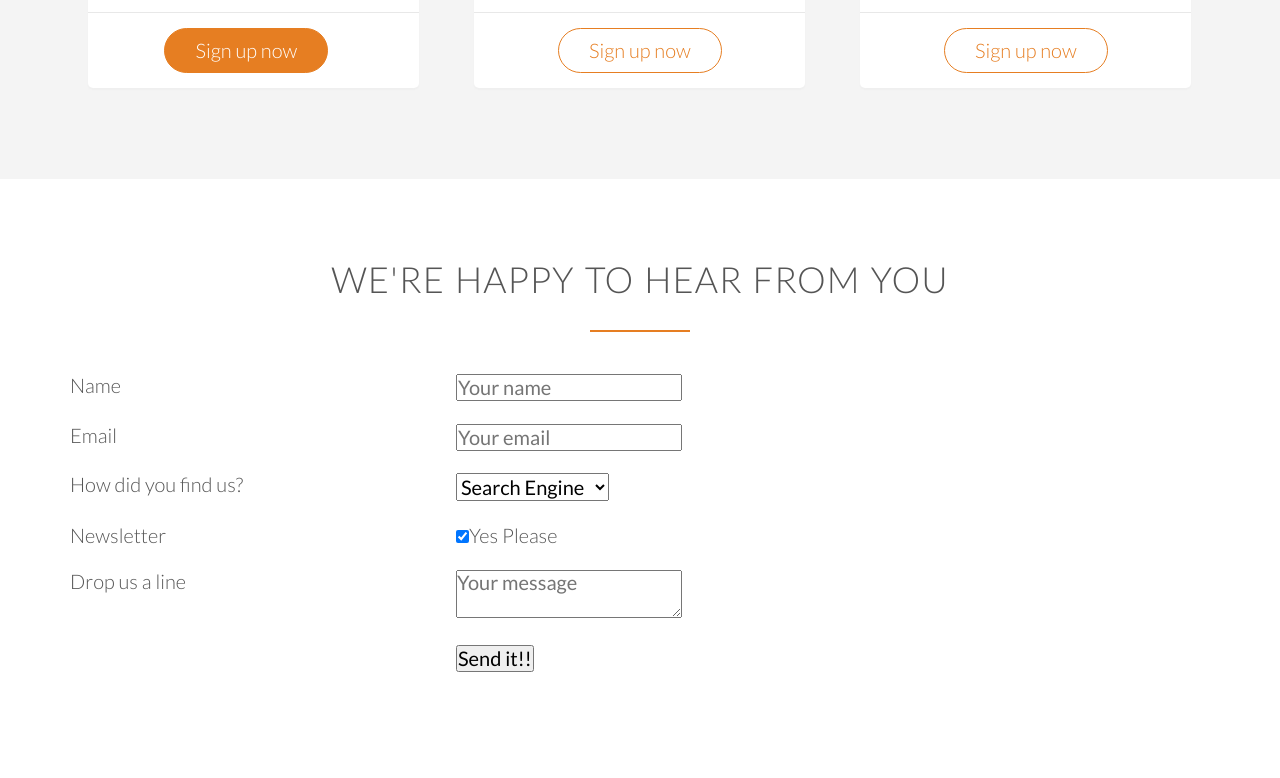
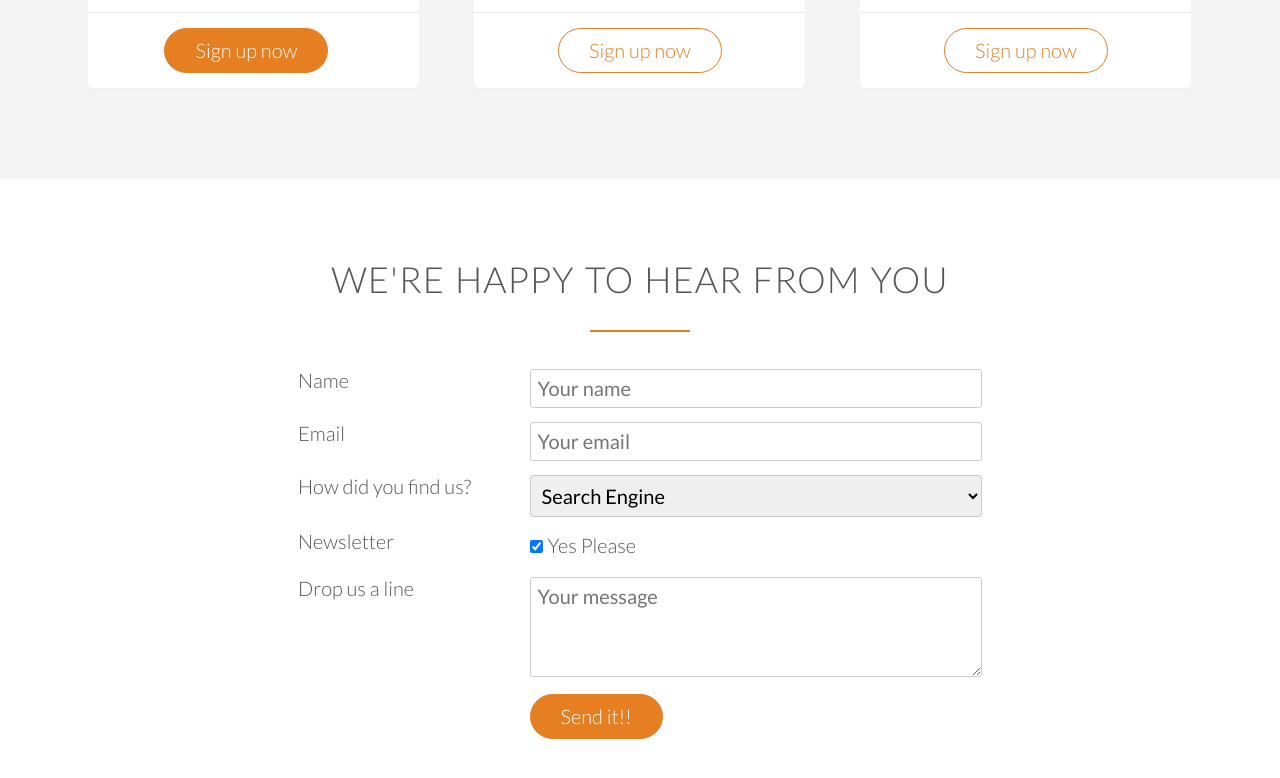
Before and after one commit to xTurbeaux/omnifood, a plain HTML site: page index.html in a window 1280 px wide. Shown: the part 4611-5389 px from the top of the page. Drawn offline with Linux system fonts and the light colour scheme; files whose address does not match are found by name.

Commit message:
css for contact form

```diff
--- a/resources/css/style.css
+++ b/resources/css/style.css
@@ -142,7 +142,8 @@ a:active {
 /* BUTTONS */
 
 .btn:link,
-.btn:visited {
+.btn:visited,
+input[type=submit] {
     display: inline-block;
     padding: 10px 30px;
     font-weight: 300;
@@ -152,7 +153,8 @@ a:active {
 }
 
 .btn-full:link,
-.btn-full:visited {
+.btn-full:visited,
+input[type=submit] {
     background-color: #e67e22;
     border: 1px solid #e67e22;
     color: #fff;
@@ -166,7 +168,9 @@ a:active {
 }
 
 .btn:hover,
-.btn:active {
+.btn:active,
+input[type=submit]:hover,
+input[type=submit]:active {
     background-color: #cf6d17;
 }
 
@@ -454,3 +458,28 @@ plan-price-meal {
 /* -------------------- */
 /* CONTACT FORM */
 /* -------------------- */
+
+.contact-form {
+    width: 60%;
+    margin: 0 auto;
+}
+
+input[type=text],
+input[type=email],
+select,
+textarea {
+    width: 100%;
+    padding: 7px;
+    border-radius: 3px;
+    border: 1px solid #ccc;
+}
+
+textarea {
+    height: 100px;
+}
+
+input[type=checkbox] {
+    margin: 10px 5px 10px 0;
+}
+
+*:focus {outline: none;}
```
